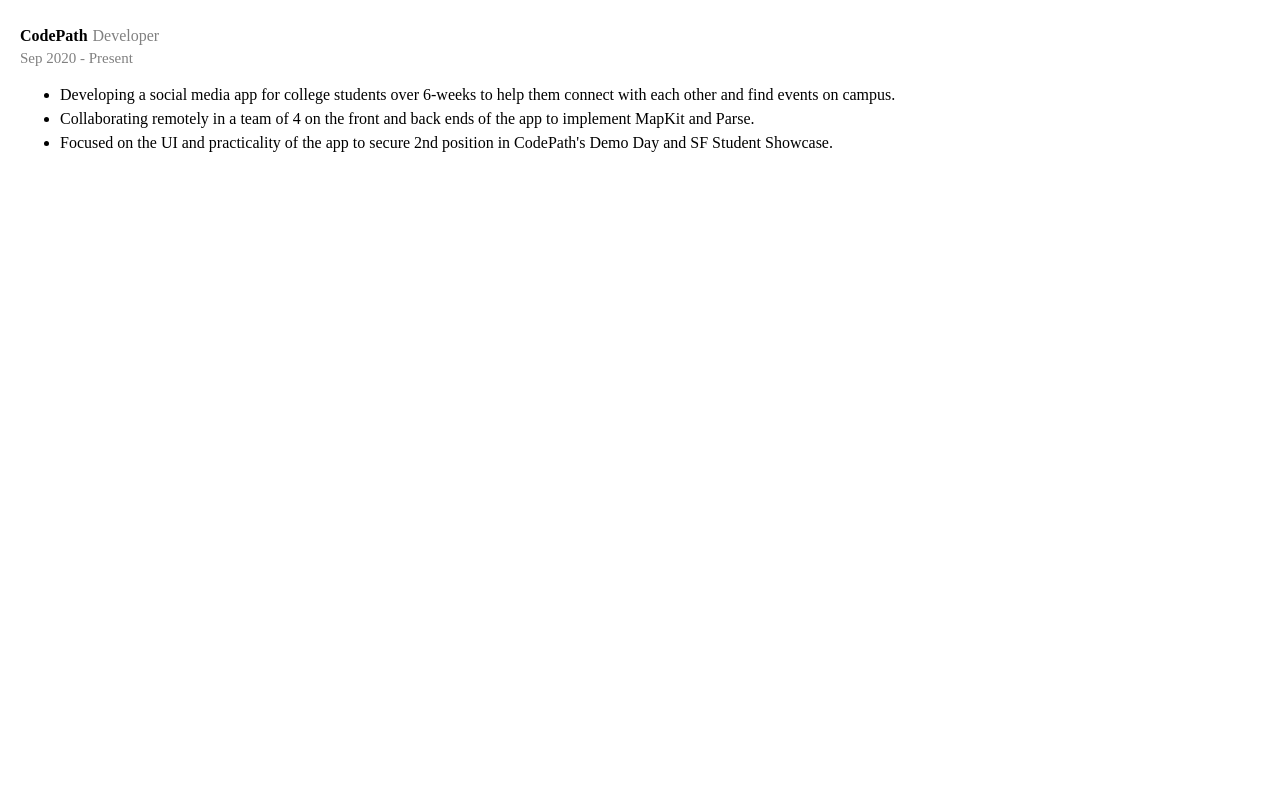
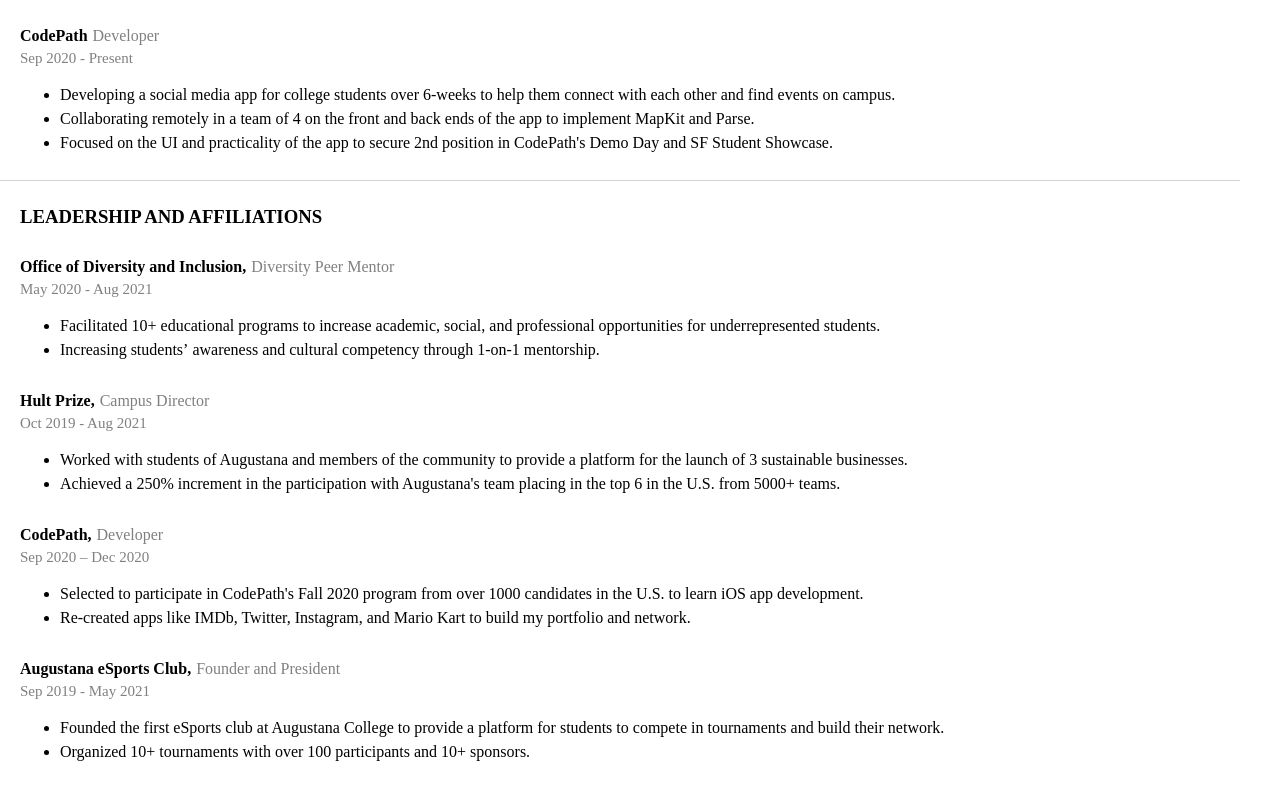
Before and after one commit to tahaafzal5/personal-website-2.0, a React (Create React App) app: page /resume in a window 1280 px wide. Shown: the part 1796-2596 px from the top of the page. Before the commit the page ends 1971 px from the top, so only its background shows below. Built offline with nearby package versions, Linux system fonts and the light colour scheme; a web font is replaced by a local one.

Commit message:
Add LeadershipAndAffiliationsSection

```diff
--- /dev/null
+++ b/src/LeadershipAndAffiliations/LeadershipAndAffiliations.js
@@ -0,0 +1,52 @@
+import React from "react";
+import LeadershipOrAffiliation from "./LeadershipOrAffiliation.js";
+
+function LeadershipAndAffiliations() {
+    return (
+        <section className="leadership-and-affiliations">
+            <h1>LEADERSHIP AND AFFILIATIONS</h1>
+
+            <LeadershipOrAffiliation
+                organization="Office of Diversity and Inclusion,"
+                role="Diversity Peer Mentor"
+                date="May 2020 - Aug 2021"
+                description={[
+                    "Facilitated 10+ educational programs to increase academic, social, and professional opportunities for underrepresented students.",
+                    "Increasing studentsʼ awareness and cultural competency through 1-on-1 mentorship.",
+                ]}
+            />
+
+            <LeadershipOrAffiliation
+                organization="Hult Prize,"
+                role="Campus Director"
+                date="Oct 2019 - Aug 2021"
+                description={[
+                    "Worked with students of Augustana and members of the community to provide a platform for the launch of 3 sustainable businesses.",
+                    "Achieved a 250% increment in the participation with Augustana's team placing in the top 6 in the U.S. from 5000+ teams.",
+                ]}
+            />
+
+            <LeadershipOrAffiliation
+                organization="CodePath,"
+                role="Developer"
+                date="Sep 2020 – Dec 2020"
+                description={[
+                    "Selected to participate in CodePath's Fall 2020 program from over 1000 candidates in the U.S. to learn iOS app development.",
+                    "Re-created apps like IMDb, Twitter, Instagram, and Mario Kart to build my portfolio and network.",
+                ]}
+            />
+
+            <LeadershipOrAffiliation
+                organization="Augustana eSports Club,"
+                role="Founder and President"
+                date="Sep 2019 - May 2021"
+                description={[
+                    "Founded the first eSports club at Augustana College to provide a platform for students to compete in tournaments and build their network.",
+                    "Organized 10+ tournaments with over 100 participants and 10+ sponsors.",
+                ]}
+            />
+        </section >
+    );
+}
+
+export default LeadershipAndAffiliations;
--- /dev/null
+++ b/src/LeadershipAndAffiliations/LeadershipOrAffiliation.js
@@ -0,0 +1,27 @@
+import React from "react";
+
+function LeadershipOrAffiliation(props) {
+    const organization = props.organization;
+    const role = props.role;
+    const date = props.date;
+    const description = props.description;
+
+    return (
+        <div className="leadership-or-affiliation">
+            <div className="organization-role">
+                <div className="organization">{organization}</div>
+                <div className="role">{role}</div>
+            </div>
+            <div className="date">{date}</div>
+            <div className="description">
+                <ul className="description-points">
+                    {description.map((point) => (
+                        <li>{point}</li>
+                    ))}
+                </ul>
+            </div>
+        </div>
+    );
+}
+
+export default LeadershipOrAffiliation;
--- a/src/Resume/Resume.css
+++ b/src/Resume/Resume.css
@@ -1,5 +1,5 @@
 .resume {
-    margin: 20px 20px 20px 20px;
+    margin: 20px 20px 150px 20px;
 }
 
 .heading {
@@ -10,13 +10,15 @@
 .work-experiences,
 .educations,
 .honors-and-awards,
-.personal-projects {
+.personal-projects,
+.leadership-and-affiliations {
     margin: 50px 30px 0px 0px;
 }
 
 .position-company,
 .degree-institution,
-.project-role {
+.project-role,
+.organization-role {
     margin: 30px 0px 0px 0px;
     display: flex;
     gap: 5px;
@@ -24,7 +26,8 @@
 
 .position,
 .degree,
-.project {
+.project,
+.organization {
     font-weight: 900;
     margin: 0px 0px 0px;
 }
--- a/src/Resume/Resume.js
+++ b/src/Resume/Resume.js
@@ -5,11 +5,13 @@ import HorizontalDivider from "../HorizontalDivider/HorizontalDivider.js";
 import Educations from "../Education/Educations.js";
 import HonorsAndAwards from "../HonorAndAward/HonorsAndAwards.js";
 import Projects from "../Projects/Projects.js";
+import LeadershipAndAffiliations from "../LeadershipAndAffiliations/LeadershipAndAffiliations.js";
 import "./Resume.css";
 
 function Resume() {
     return (
         <section className="resume">
+
             <ProfileOverview />
 
             <WorkExperiences />
@@ -25,6 +27,11 @@ function Resume() {
             <HorizontalDivider />
 
             <Projects />
+
+            <HorizontalDivider />
+
+            <LeadershipAndAffiliations />
+
         </section>
     );
 }
```
